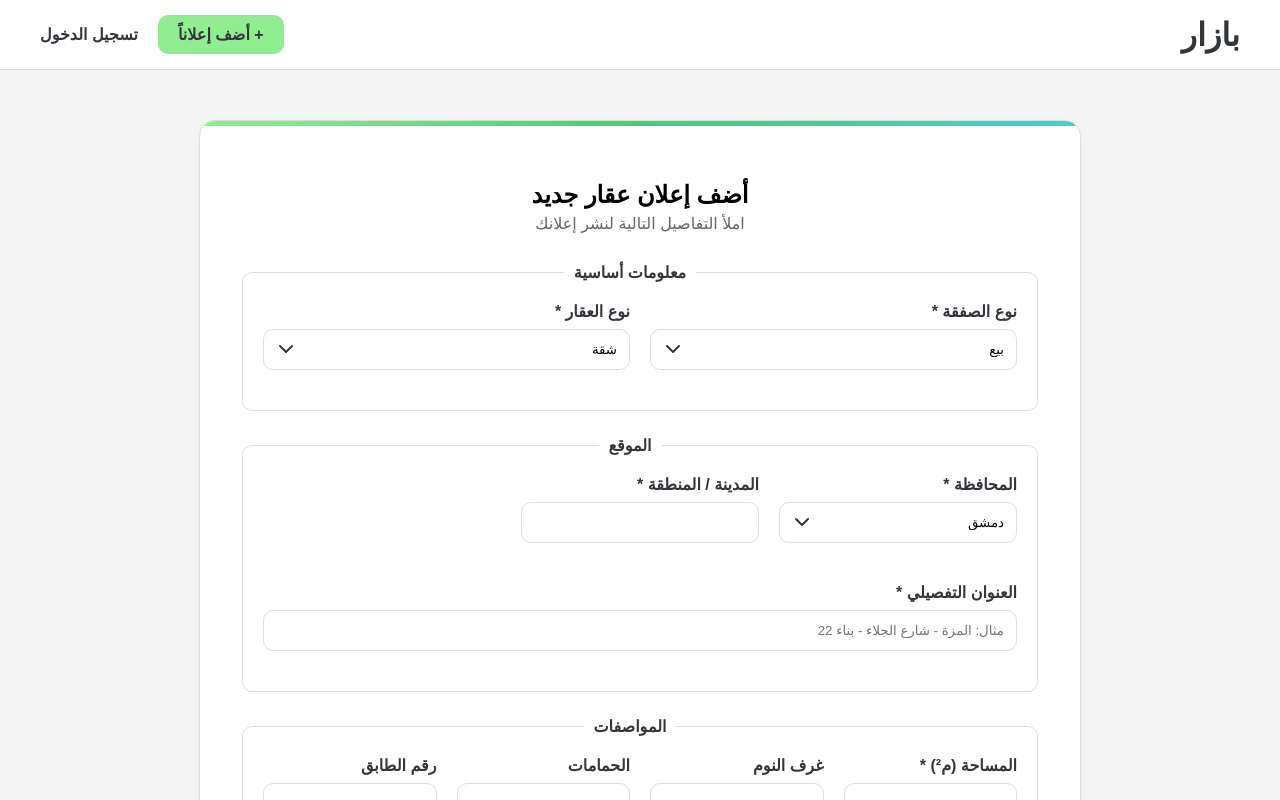
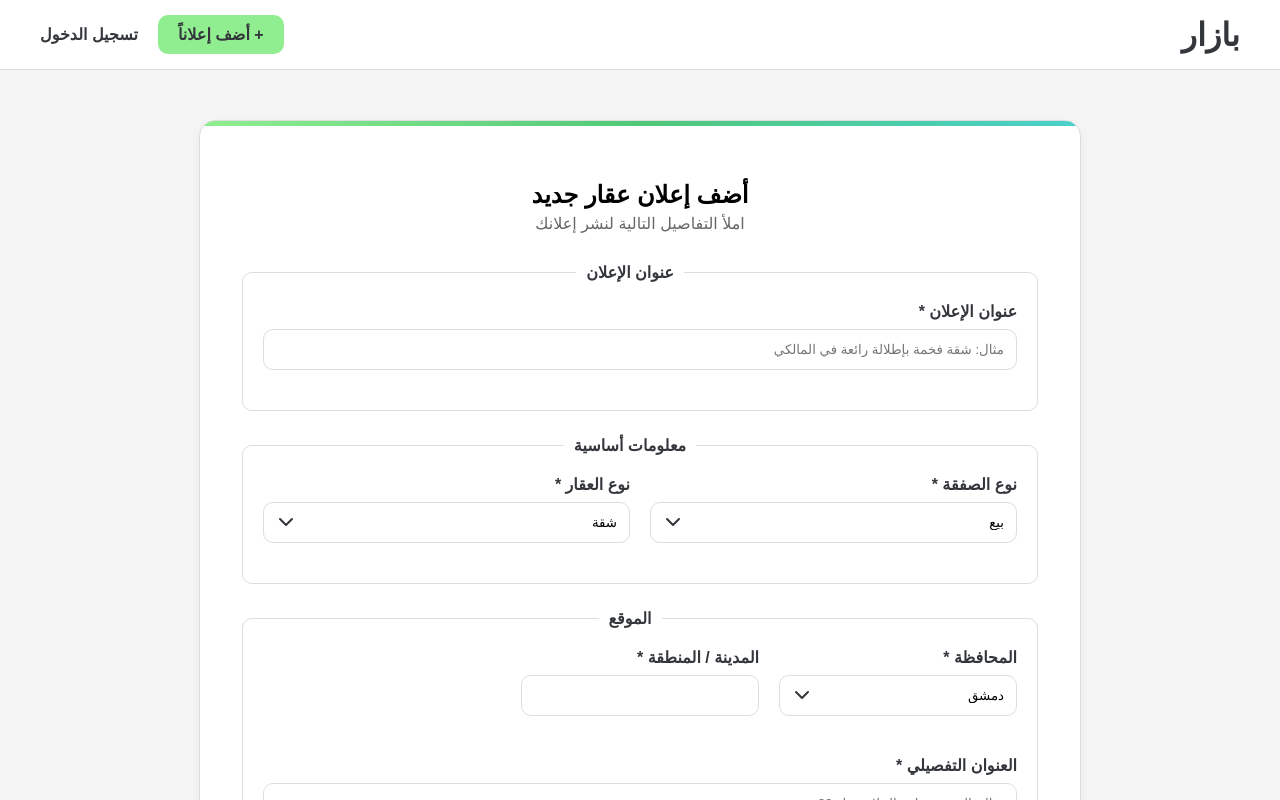
Before and after one commit to mbsarhan/bazar, a React (Create React App) app: page /add-real-estate in a window 1280 px wide. Shown: the top 800 px of the page. Built offline with nearby package versions, Linux system fonts and the light colour scheme.

Commit message:
added the title for the real estate form

```diff
--- a/src/frontend/components/AddRealEstateForm.js
+++ b/src/frontend/components/AddRealEstateForm.js
@@ -16,6 +16,7 @@ const AddRealEstateForm = () => {
     const navigate = useNavigate();
 
     const [formData, setFormData] = useState({
+        title: '',
         transactionType: 'بيع',
         propertyType: 'شقة',
         province: 'دمشق',
@@ -131,6 +132,7 @@ const AddRealEstateForm = () => {
         const newErrors = {};
 
         // التحقق من كل حقل في النموذج
+        if (!formData.title) newErrors.title = true;
         if (!formData.city) newErrors.city = true;
         if (!formData.address) newErrors.address = true;
         if (!formData.area) newErrors.area = true;
@@ -168,6 +170,22 @@ const AddRealEstateForm = () => {
 
             <form onSubmit={handleSubmit}>
                 {/* --- تحديث جميع الحقول لتكون إلزامية --- */}
+                <fieldset>
+                    <legend>عنوان الإعلان</legend>
+                    <div className="form-group">
+                        <label htmlFor="title">عنوان الإعلان *</label>
+                        <input
+                            type="text"
+                            id="title"
+                            name="title"
+                            value={formData.title}
+                            onChange={handleChange}
+                            placeholder="مثال: شقة فخمة بإطلالة رائعة في المالكي"
+                            className={errors.title ? 'input-error' : ''}
+                        />
+                    </div>
+                </fieldset>
+
                 <fieldset>
                     <legend>معلومات أساسية</legend>
                     <div className="form-grid">
```
